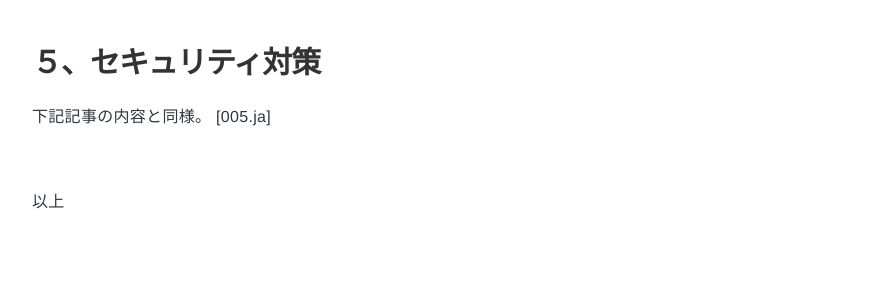
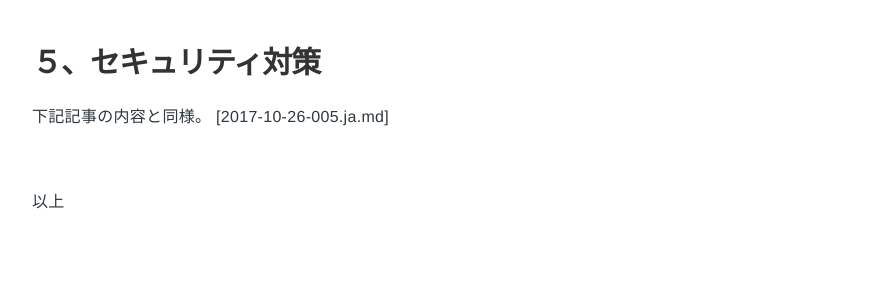
Before and after one commit to Pie001/pie001.github.io, a Jekyll site: the page built from _posts/2018-03-08-006.ja.md, in a window 1280 px wide and 900 px high, scrolled down 9325 px. Shown: the part 152-452 px from the top of the window, without its empty margins (203-1076 px from the left). Built offline with Jekyll 4.4.1, drawn with Linux system fonts in a browser that asks for light colours; comment, search, counter and statistics services are not loaded.

Commit message:
Update 2018-03-08-006.ja.md

```diff
--- a/_posts/2018-03-08-006.ja.md
+++ b/_posts/2018-03-08-006.ja.md
@@ -408,7 +408,7 @@ namespace Pj.Kari.Filters
 
 # ５、セキュリティ対策
 下記記事の内容と同様。
-[005.ja]
+[2017-10-26-005.ja.md]
 
 <br />
 以上
```
